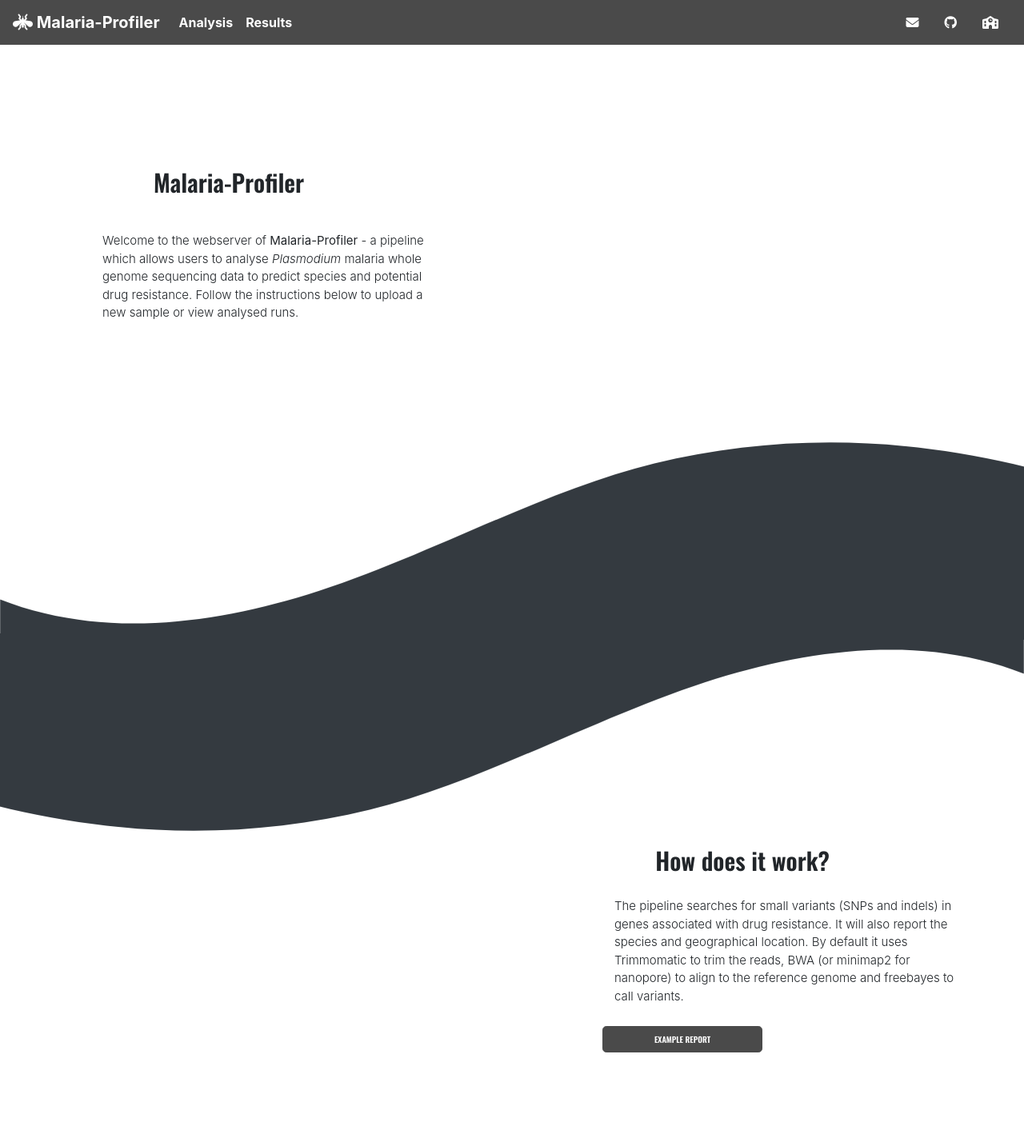
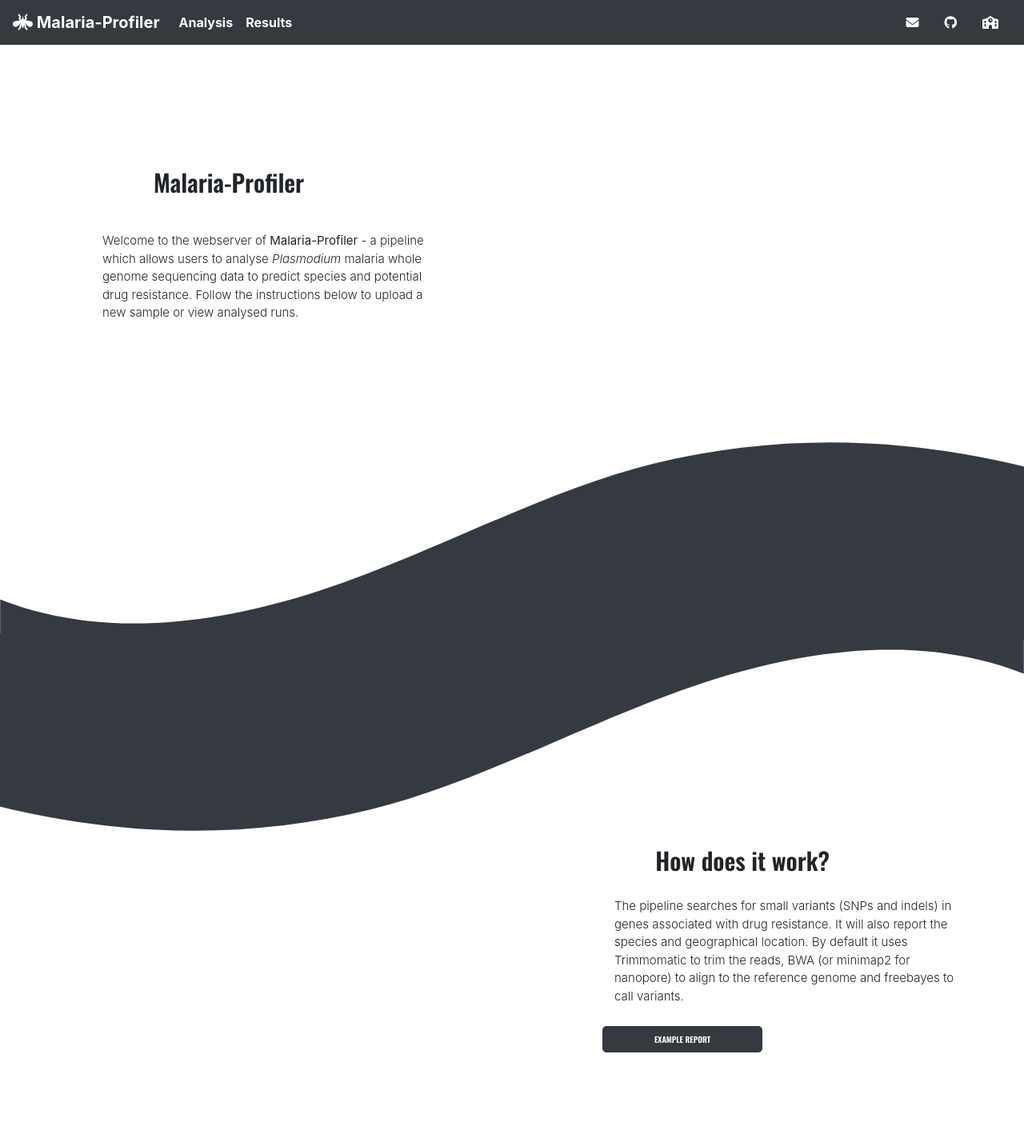
Before and after one commit to juuzia/MPapp, a Flask app: page / in a window 1280 px wide. Shown: the top 1433 px of the page at 80% size. Run offline with Flask 2, Linux system fonts and the light colour scheme; some libraries are stand-ins or nearby versions.

Commit message:
change colour :)

```diff
--- a/MPapp/templates/base.html
+++ b/MPapp/templates/base.html
@@ -29,9 +29,9 @@
             padding-bottom: 10px;
         }
         .btn-outline-success{
-  background-color: rgb(74,74,74);;
+  background-color: rgb(52,58,64);
   color: white !important;
-  border-color: rgb(74,74,74) !important;
+  border-color: rgb(52,58,64) !important;
   width:200px;
   font-size:15px;
   font-family: 'Sofia Sans', sans-serif;
@@ -57,7 +57,7 @@ color: #eee !important;
     box-shadow: 0 0 0 .2rem rgba(119, 204, 204, 0.5)
 }
 .navbar, .navbar a{
-    background-color:  rgb(74,74,74);;
+    background-color:  rgb(52,58,64);;
     color: white;
 }
 .navbar-toggler-icon{
```
